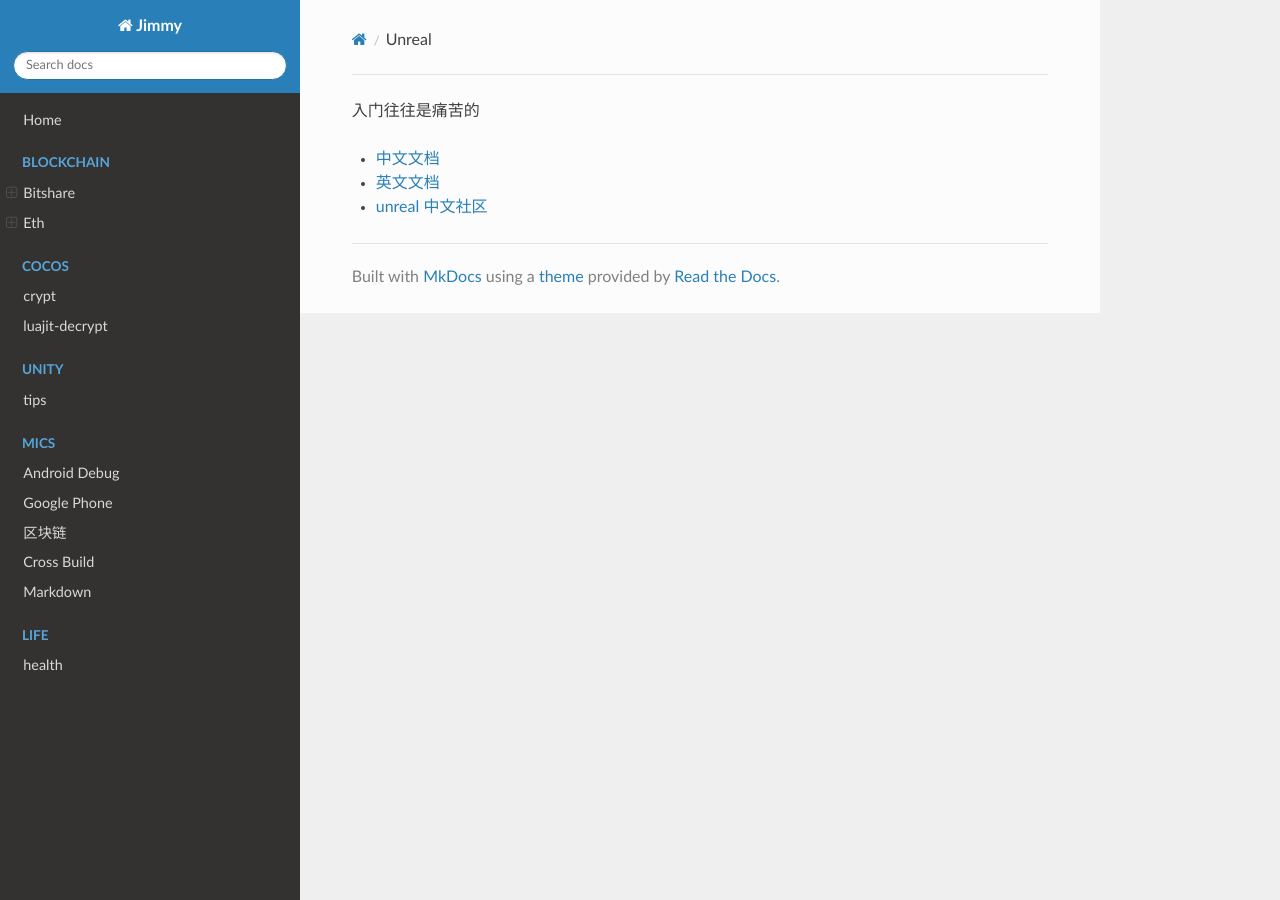
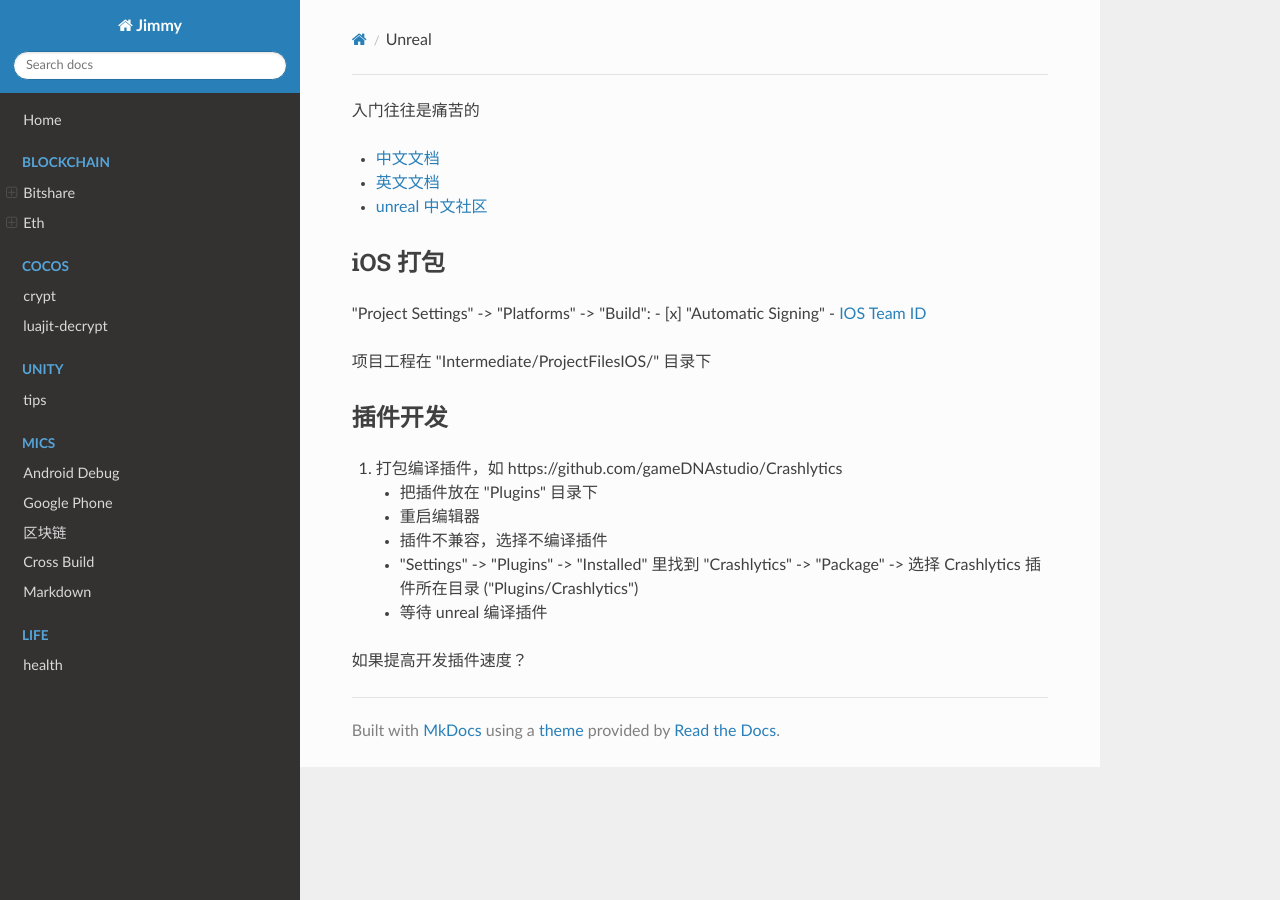
Before and after one commit to guo-m/blog, an MkDocs documentation site: the page built from docs/unreal/unreal.md, in a window 1280 px wide. Built offline with MkDocs 1.6.1, drawn with Linux system fonts in a browser that asks for light colours; nearby versions of some CDN libraries.

Commit message:
Update unreal.md

```diff
--- a/docs/unreal/unreal.md
+++ b/docs/unreal/unreal.md
@@ -3,3 +3,22 @@
 - [中文文档](https://docs.unrealengine.com/latest/CHN/index.html)
 - [英文文档](https://docs.unrealengine.com/latest/INT/index.html)
 - [unreal 中文社区](http://unrealchina.com/portal.php)
+
+## iOS 打包
+
+"Project Settings" -> "Platforms" -> "Build":
+- [x] "Automatic Signing"
+- [IOS Team ID](https://developer.apple.com/account/#/membership)
+
+项目工程在 "Intermediate/ProjectFilesIOS/" 目录下
+
+## 插件开发
+
+1. 打包编译插件，如 https://github.com/gameDNAstudio/Crashlytics
+    - 把插件放在 "Plugins" 目录下
+    - 重启编辑器
+    - 插件不兼容，选择不编译插件
+    - "Settings" -> "Plugins" -> "Installed" 里找到 "Crashlytics" -> "Package" -> 选择 Crashlytics 插件所在目录 ("Plugins/Crashlytics")
+    - 等待 unreal 编译插件
+
+如果提高开发插件速度？
```
